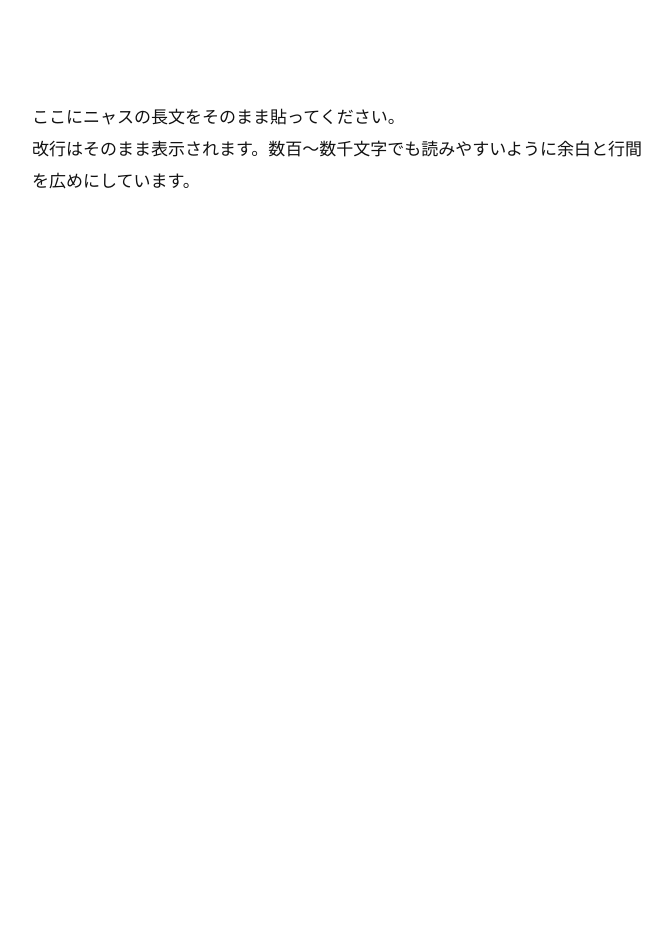
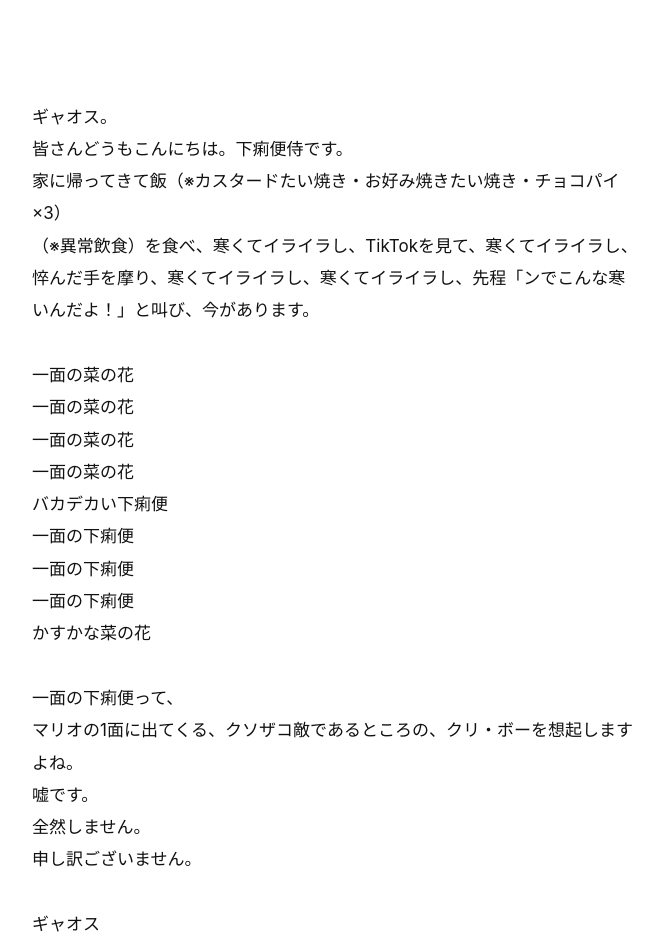
Before and after one commit to mo-modoki/text, a plain HTML site: page index.html in a window 1280 px wide. Shown: the whole page, without its empty margins (303-975 px from the left). Before the commit the page ends 800 px from the top, so only its background shows below. Drawn offline with Linux system fonts and the light colour scheme.

Commit message:
index.html を更新

```diff
--- a/index.html
+++ b/index.html
@@ -39,8 +39,28 @@
 </head>
 <body>
 
-ここにニャスの長文をそのまま貼ってください。
-改行はそのまま表示されます。数百〜数千文字でも読みやすいように余白と行間を広めにしています。
+ギャオス。
+皆さんどうもこんにちは。下痢便侍です。
+家に帰ってきて飯（※カスタードたい焼き・お好み焼きたい焼き・チョコパイ×3）
+（※異常飲食）を食べ、寒くてイライラし、TikTokを見て、寒くてイライラし、悴んだ手を摩り、寒くてイライラし、寒くてイライラし、先程「ンでこんな寒いんだよ！」と叫び、今があります。
+
+一面の菜の花
+一面の菜の花
+一面の菜の花
+一面の菜の花
+バカデカい下痢便
+一面の下痢便
+一面の下痢便
+一面の下痢便
+かすかな菜の花
+
+一面の下痢便って、
+マリオの1面に出てくる、クソザコ敵であるところの、クリ・ボーを想起しますよね。
+嘘です。
+全然しません。
+申し訳ございません。
+
+ギャオス
 
 </body>
 </html>
```
